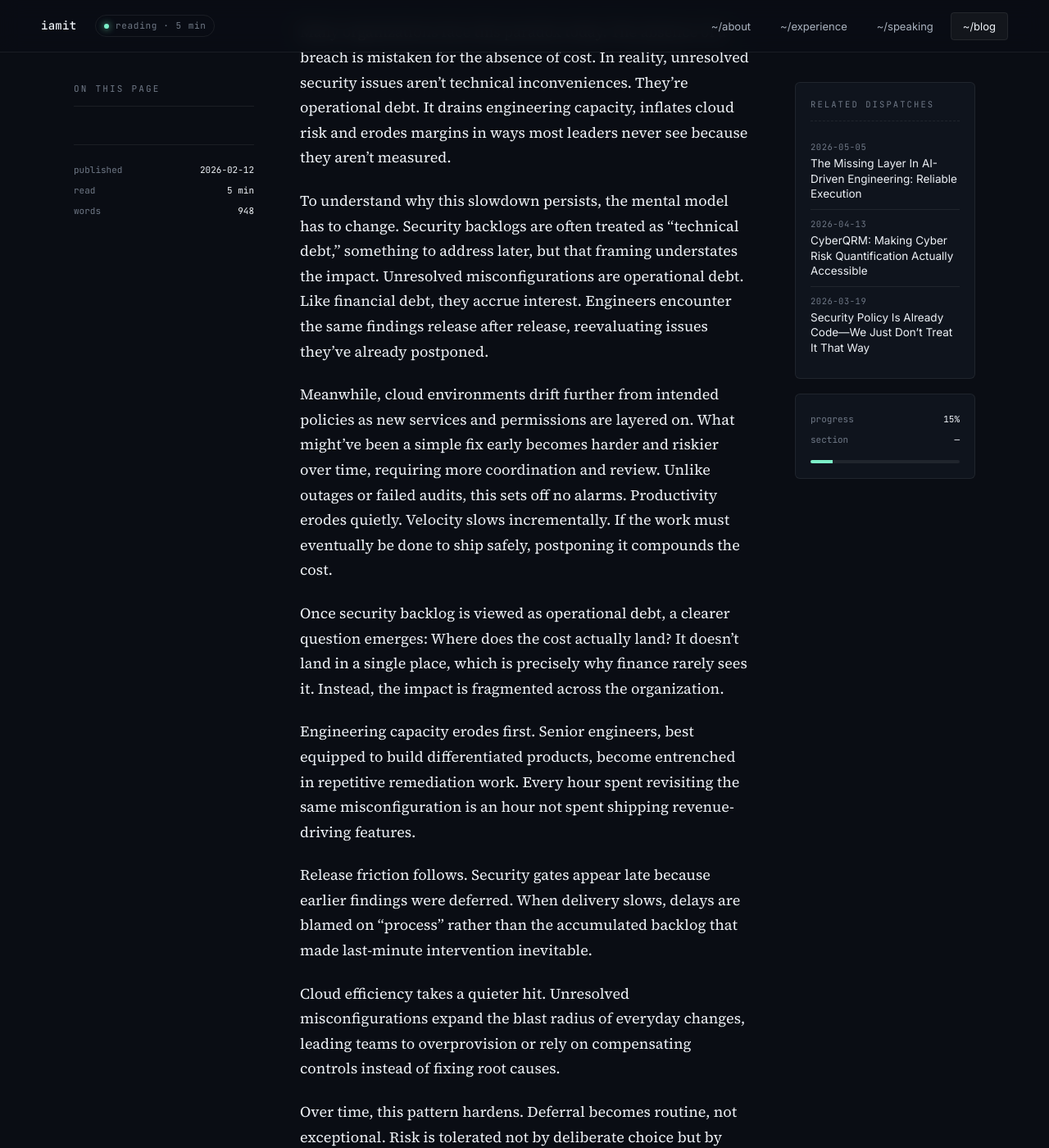
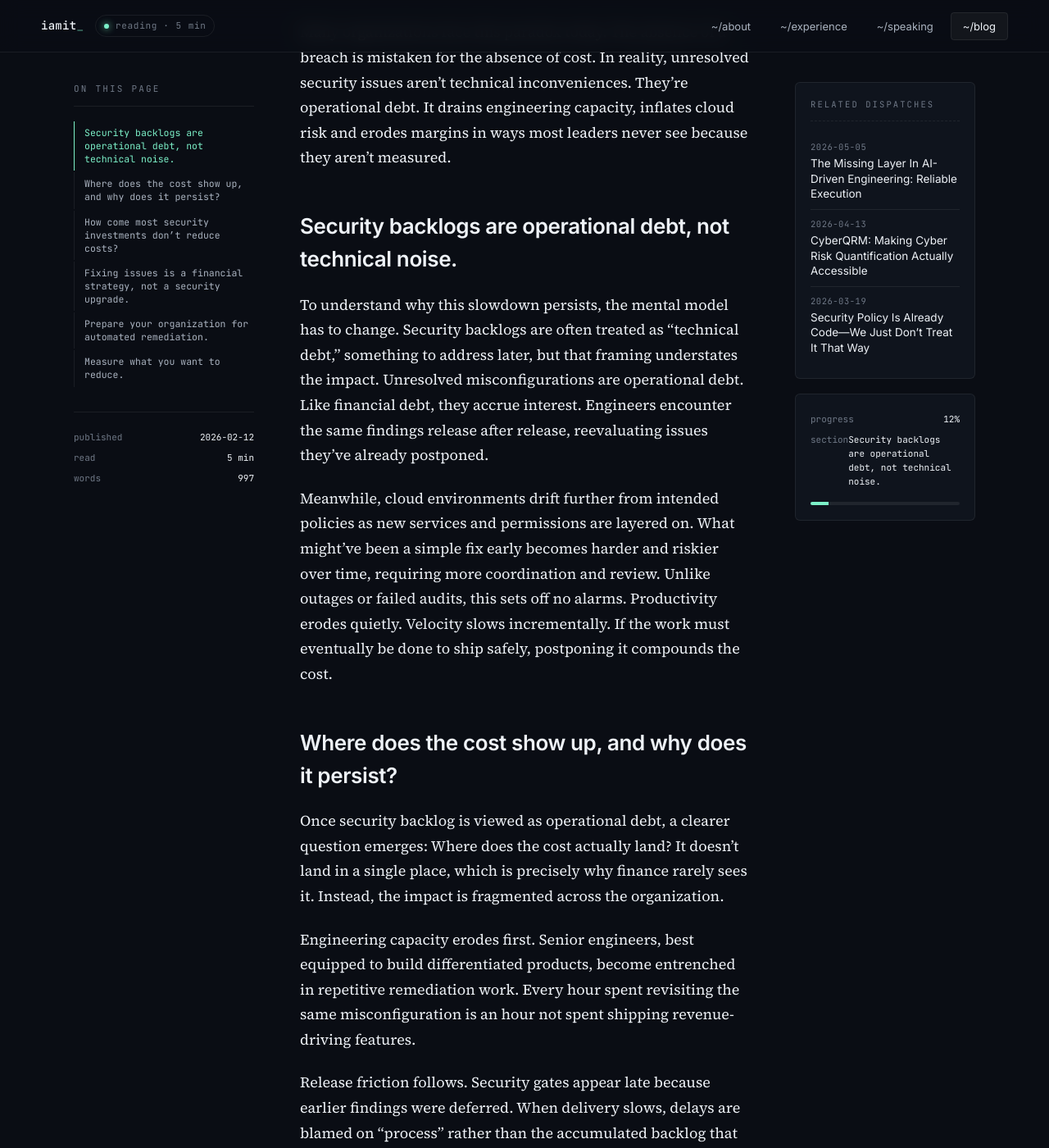
Before and after one commit to iiamit/iamit.org, a Jekyll site: the page built from _posts/2026-02-12-the-hidden-cost-of-security-backlogs-no-one-puts-on-a-p-l.md, in a window 1280 px wide and 1400 px high, scrolled down 587 px. Shown: the whole window at 82% size. Built offline with Jekyll 4.4.1, drawn with Linux system fonts in a browser that asks for light colours; some of the changed text lies outside the part shown.

Commit message:
Revise article on security backlogs and operational debt
Expanded on the concept of security backlogs as operational debt, detailing their impact on engineering capacity and organizational costs. Discussed the importance of automated remediation and cultural shifts in measuring security outcomes.

```diff
--- a/_posts/2026-02-12-the-hidden-cost-of-security-backlogs-no-one-puts-on-a-p-l.md
+++ b/_posts/2026-02-12-the-hidden-cost-of-security-backlogs-no-one-puts-on-a-p-l.md
@@ -9,9 +9,13 @@
 
 Many organizations face this paradox today. The absence of a breach is mistaken for the absence of cost. In reality, unresolved security issues aren't technical inconveniences. They're operational debt. It drains engineering capacity, inflates cloud risk and erodes margins in ways most leaders never see because they aren't measured.
 
+## Security backlogs are operational debt, not technical noise.
+
 To understand why this slowdown persists, the mental model has to change. Security backlogs are often treated as "technical debt," something to address later, but that framing understates the impact. Unresolved misconfigurations are operational debt. Like financial debt, they accrue interest. Engineers encounter the same findings release after release, reevaluating issues they've already postponed.
 
 Meanwhile, cloud environments drift further from intended policies as new services and permissions are layered on. What might've been a simple fix early becomes harder and riskier over time, requiring more coordination and review. Unlike outages or failed audits, this sets off no alarms. Productivity erodes quietly. Velocity slows incrementally. If the work must eventually be done to ship safely, postponing it compounds the cost.
+
+## Where does the cost show up, and why does it persist?
 
 Once security backlog is viewed as operational debt, a clearer question emerges: Where does the cost actually land? It doesn't land in a single place, which is precisely why finance rarely sees it. Instead, the impact is fragmented across the organization.
 
@@ -25,9 +29,13 @@
 
 Solving this problem requires more than new tools. It requires organizational readiness.
 
+## How come most security investments don't reduce costs?
+
 Many well-intentioned security investments fail for a simple reason. Spending rises on tools, controls and platforms, yet the backlog keeps growing. The uncomfortable truth is that much of this spending increases operating costs instead of reducing them. More scanners produce more findings, but they rarely change how quickly issues get fixed. More policies without enforcement create friction between teams, not progress. Dashboards add visibility, not resolution.
 
 A simple litmus test applies. If an initiative doesn't measurably reduce backlog over time, it's an increasing cost. It consumes engineering attention, adds overhead and slows delivery without changing the underlying economics. Success needs a different definition. Detection and reporting are inputs. The metric that matters is whether unresolved issues are shrinking. If they aren't, the organization is paying more to stand still.
+
+## Fixing issues is a financial strategy, not a security upgrade.
 
 When remediation is automated, the economics of security change. Backlogs stop growing by default and begin to shrink. Engineers review concrete fixes instead of researching how to interpret findings. Security policies move from abstract requirements to enforceable outcomes embedded in delivery pipelines with far less friction.
 
@@ -35,11 +43,15 @@
 
 Over time, the impact compounds. Engineering teams regain capacity. Security teams focus on improving posture instead of chasing tickets. This is a crucial point that executives shouldn't miss. Automation that actually fixes issues isn't a security upgrade. It's a margin-protecting capability that improves operational efficiency.
 
+## Prepare your organization for automated remediation.
+
 Automated remediation rarely fails for technical reasons. It fails when organizations aren't prepared to support it. Before fixes can be automated, ownership has to be clear. Someone must be accountable not just for detecting issues but for ensuring they're resolved. Without that clarity, automation simply accelerates existing dysfunction.
 
 Policies also need to be explicit and actionable. Vague guidance can't be enforced automatically. Teams must agree on what "good" looks like in practice and where exceptions are allowed. Just as importantly, remediation must fit existing workflows. Fixes that land outside of normal engineering processes are resisted, regardless of intent.
 
 The biggest shift is cultural. Organizations accustomed to measuring security by findings must start measuring it by outcomes. Backlog reduction, remediation time and consistency matter more than alert volume. When teams align on ownership, policy clarity and workflow integration, automation stops feeling disruptive. It becomes a natural extension of how work gets done.
+
+## Measure what you want to reduce.
 
 The way forward starts with measuring the right things. Leaders need to ask different questions. Is the security backlog shrinking or growing? How long do misconfigurations remain in production? How much senior engineering time is spent on fixes that should have been routine? These metrics show whether security work is reducing costs or quietly adding to them.
 
```
